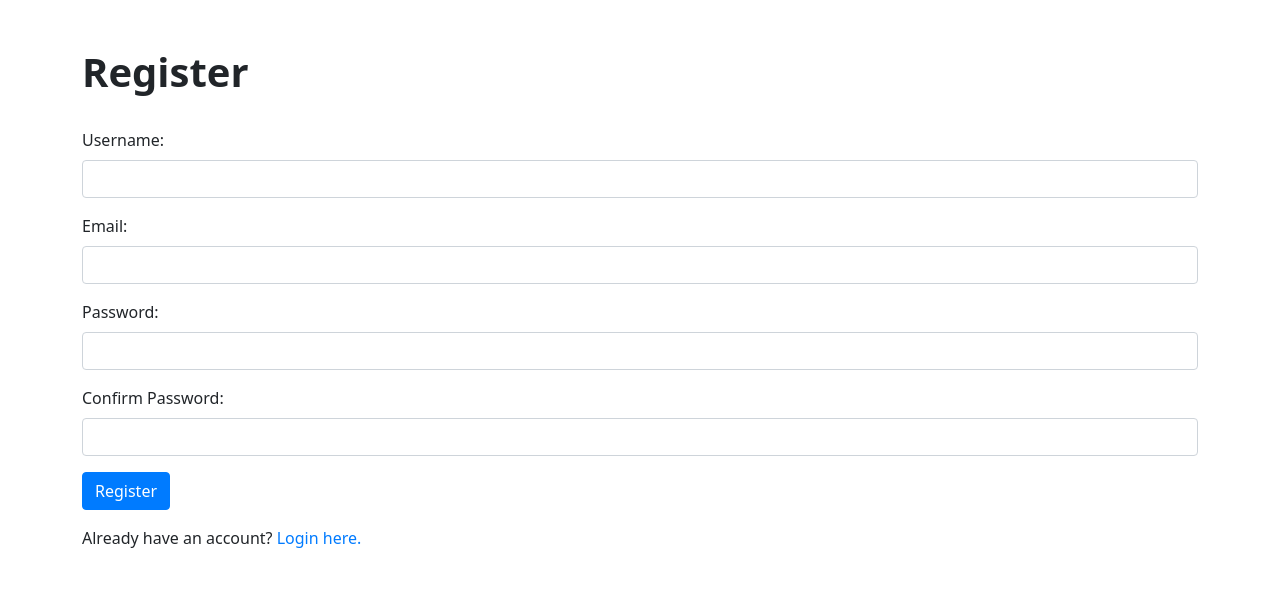
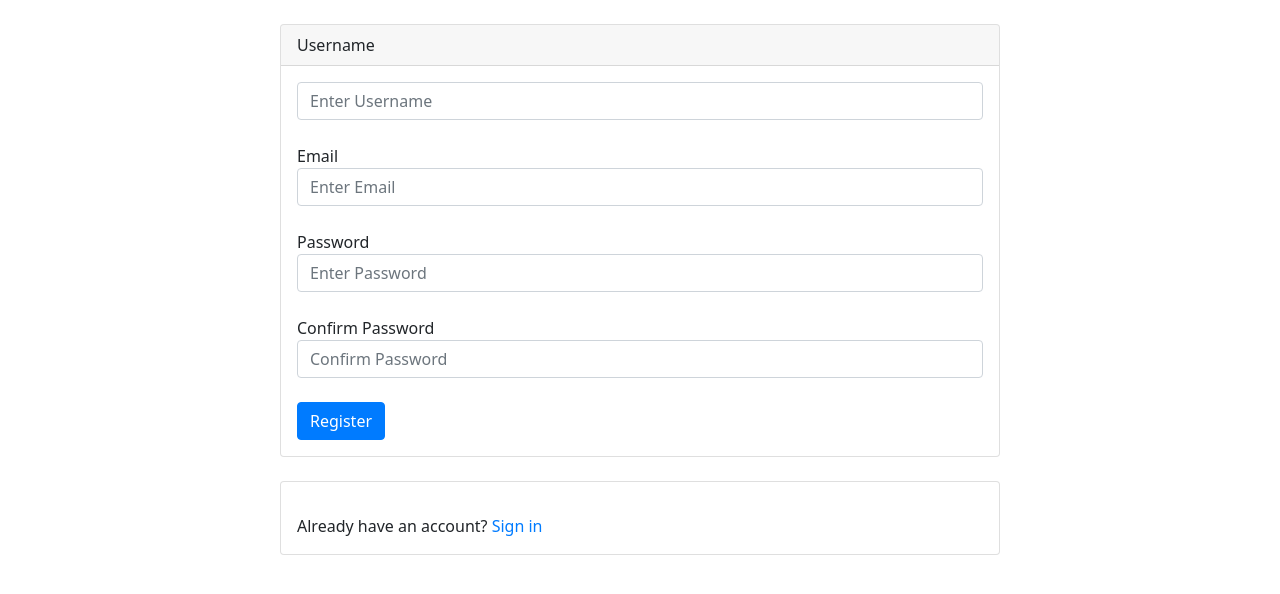
Before and after one commit to SerhanMiah/FlaskSQL-JobBoard, a Flask app: page /register in a window 1280 px wide. Shown: the part 61-655 px from the top of the page. Run offline with Flask 2, Linux system fonts and the light colour scheme; some libraries are stand-ins or nearby versions.

```diff
--- a/project/job_board/routes.py
+++ b/project/job_board/routes.py
@@ -6,8 +6,8 @@ job_board = Blueprint('job_board', __name__)
 
 @job_board.route('/')
 def index():
-    jobs = Job.query.all()
-    return render_template('index.html', jobs=jobs)
+    form = JobForm()
+    return render_template('index.html', form=form)
 
 @job_board.route('/search', methods=['GET', 'POST'])
 def search():
--- a/project/models.py
+++ b/project/models.py
@@ -13,7 +13,6 @@ class User(db.Model, UserMixin):
     email = db.Column(db.String(120), unique=True, nullable=False)
     image_file = db.Column(db.String(20), nullable=False, default='default.jpg')
     password = db.Column(db.String(60), nullable=False)
-    posts = db.relationship('Post', backref='author', lazy=True)
 
 
     def get_reset_token(self, expires_sec=1800):
--- a/project/templates/register.html
+++ b/project/templates/register.html
@@ -1,27 +1,75 @@
 {% extends "base.html" %}
 
-{% block title %}Register{% endblock %}
-
 {% block content %}
-  <h1>Register</h1>
-  <form method="POST" action="{{ url_for('users.register') }}">
-    <div class="mb-3">
-      <label for="username" class="form-label">Username:</label>
-      <input type="text" id="username" name="username" class="form-control" required>
+<div class="container">
+  <div class="row justify-content-center">
+    <div class="col-md-8">
+      <div class="card">
+        <div class="card-header">{{ form.username.label }}</div>
+        <div class="card-body">
+          <form method="POST" action="">
+            {{ form.hidden_tag() }}
+            <div class="form-group">
+              {% if form.username.errors %}
+              {{ form.username(class="form-control is-invalid", placeholder="Enter Username") }}
+              <div class="invalid-feedback">
+                {% for error in form.username.errors %}
+                <span>{{ error }}</span>
+                {% endfor %}
+              </div>
+              {% else %}
+              {{ form.username(class="form-control", placeholder="Enter Username") }}
+              {% endif %}
+            </div>
+            <div class="form-group">
+              {{ form.email.label }}
+              {% if form.email.errors %}
+              {{ form.email(class="form-control is-invalid", placeholder="Enter Email") }}
+              <div class="invalid-feedback">
+                {% for error in form.email.errors %}
+                <span>{{ error }}</span>
+                {% endfor %}
+              </div>
+              {% else %}
+              {{ form.email(class="form-control", placeholder="Enter Email") }}
+              {% endif %}
+            </div>
+            <div class="form-group">
+              {{ form.password.label }}
+              {% if form.password.errors %}
+              {{ form.password(class="form-control is-invalid", placeholder="Enter Password") }}
+              <div class="invalid-feedback">
+                {% for error in form.password.errors %}
+                <span>{{ error }}</span>
+                {% endfor %}
+              </div>
+              {% else %}
+              {{ form.password(class="form-control", placeholder="Enter Password") }}
+              {% endif %}
+            </div>
+            <div class="form-group">
+              {{ form.confirm_password.label }}
+              {% if form.confirm_password.errors %}
+              {{ form.confirm_password(class="form-control is-invalid", placeholder="Confirm Password") }}
+              <div class="invalid-feedback">
+                {% for error in form.confirm_password.errors %}
+                <span>{{ error }}</span>
+                {% endfor %}
+              </div>
+              {% else %}
+              {{ form.confirm_password(class="form-control", placeholder="Confirm Password") }}
+              {% endif %}
+            </div>
+            <button type="submit" class="btn btn-primary">Register</button>
+          </form>
+        </div>
+      </div>
+      <div class="card mt-4">
+        <div class="card-body">
+          <p class="card-text">Already have an account? <a href="{{ url_for('users.login') }}">Sign in</a></p>
+        </div>
+      </div>
     </div>
-    <div class="mb-3">
-      <label for="email" class="form-label">Email:</label>
-      <input type="text" id="email" name="email" class="form-control" required>
-    </div>
-    <div class="mb-3">
-      <label for="password" class="form-label">Password:</label>
-      <input type="password" id="password" name="password" class="form-control" required>
-    </div>
-    <div class="mb-3">
-      <label for="confirm_password" class="form-label">Confirm Password:</label>
-      <input type="password" id="confirm_password" name="confirm_password" class="form-control" required>
-    </div>
-    <button type="submit" class="btn btn-primary">Register</button>
-  </form>
-  <p>Already have an account? <a href="{{ url_for('users.login') }}">Login here.</a></p>
-{% endblock %}
+  </div>
+</div>
+{% endblock content %}
```
Also changed, not shown: project/templates/login.html (+45 -20 lines), instance/site.db (added).
